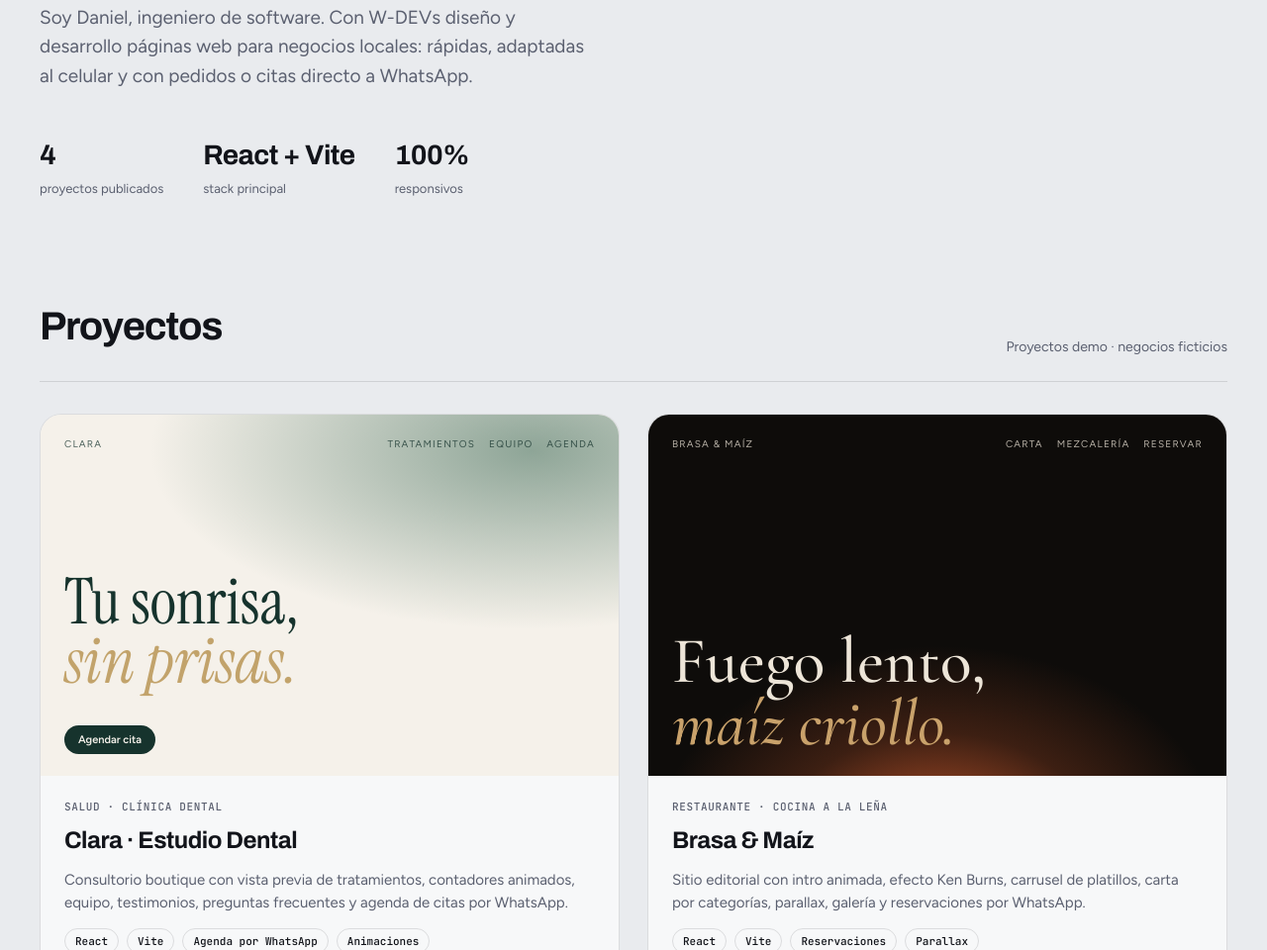
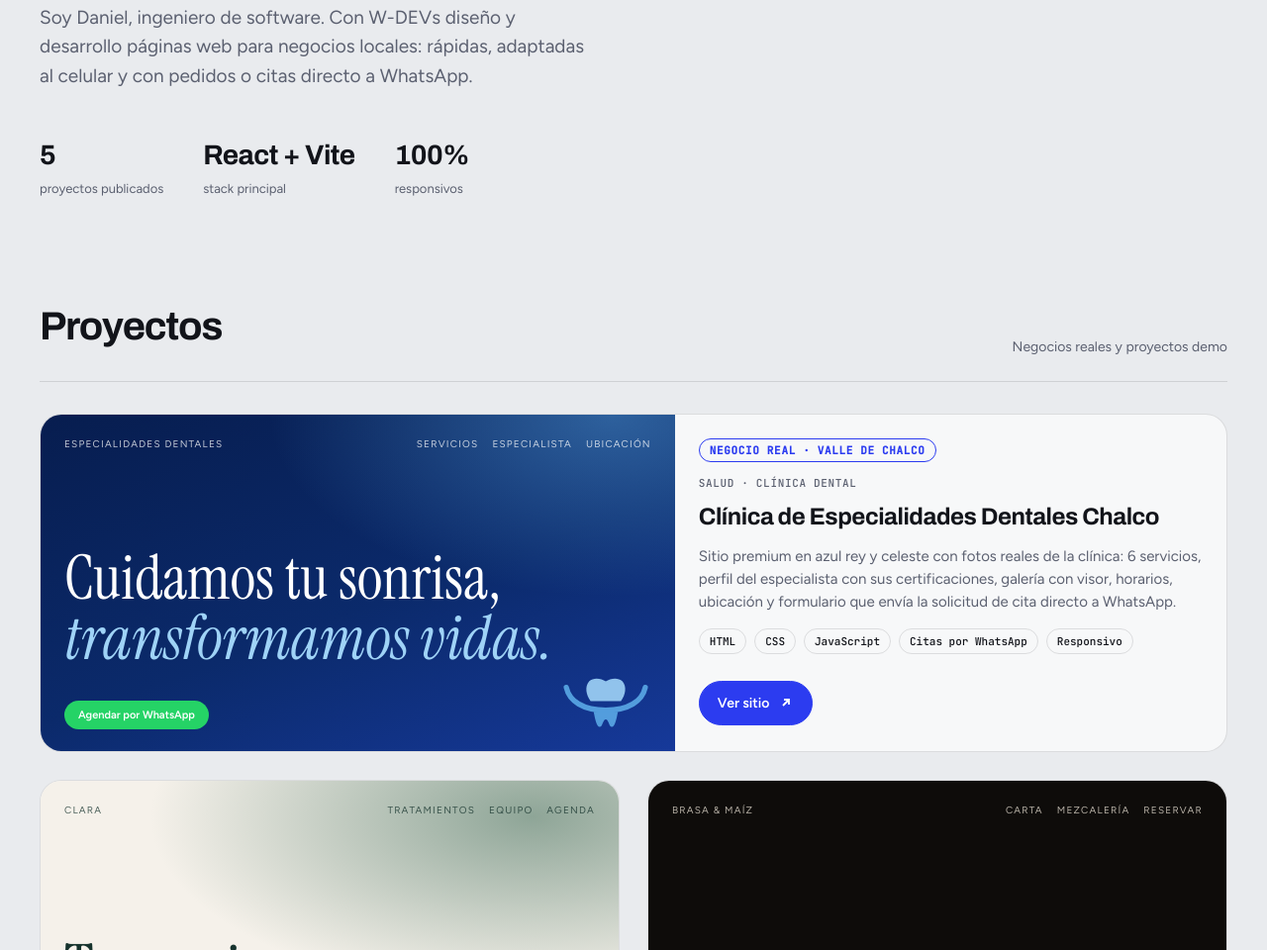
Before and after one commit to benwardjd-ai/benwardjd-ai.github.io, a plain HTML site: page index.html in a window 1280 px wide. Shown: the part 500-1460 px from the top of the page at 99% size. Drawn offline with nearby package versions, Linux system fonts and the light colour scheme.

Commit message:
Add files via upload

```diff
--- a/index.html
+++ b/index.html
@@ -118,6 +118,14 @@
     .p-ropa .stripe::after { content: 'DROP 04'; position: absolute; top: 22px; right: 24px; color: #f1efea; font: 600 10px var(--sans); letter-spacing: .12em; }
     .p-ropa .mini-nav { position: relative; width: 66%; }
 
+    .card.featured { grid-column: 1 / -1; display: grid; grid-template-columns: 1.15fr 1fr; }
+    .card.featured .preview { aspect-ratio: auto; min-height: 340px; }
+    .p-chalco .inner { background: radial-gradient(90% 90% at 90% 0%, rgba(90,169,230,.45) 0%, transparent 60%), linear-gradient(160deg, #071d4f, #0b2a6b 55%, #16399a); color: #fff; }
+    .p-chalco .big { font-family: 'Instrument Serif', serif; font-size: clamp(36px, 5vw, 62px); line-height: .98; }
+    .p-chalco .big em { color: #9fd3f7; }
+    .p-chalco .pill { display: inline-block; margin-top: 16px; font: 600 11px var(--sans); background: #25d366; color: #fff; padding: 8px 14px; border-radius: 999px; }
+    .p-chalco .tooth { position: absolute; right: 24px; bottom: 22px; width: 92px; opacity: .9; }
+    .badge-real { display: inline-flex; align-self: flex-start; font: 600 11px var(--mono); letter-spacing: .06em; text-transform: uppercase; color: var(--accent); border: 1px solid var(--accent); border-radius: 999px; padding: 4px 10px; }
     .body { padding: 24px 24px 26px; display: flex; flex-direction: column; gap: 14px; flex: 1; }
     .meta { font: 500 11px var(--mono); color: var(--muted); letter-spacing: .06em; text-transform: uppercase; }
     .body h3 { font-family: var(--display); font-weight: 700; font-size: 24px; letter-spacing: -0.02em; line-height: 1.15; }
@@ -145,6 +153,8 @@
 
     @media (max-width: 860px) {
       .grid { grid-template-columns: 1fr; }
+      .card.featured { grid-template-columns: 1fr; }
+      .card.featured .preview { aspect-ratio: 16 / 10; min-height: 0; }
       .services ul { grid-template-columns: 1fr 1fr; }
     }
     @media (max-width: 520px) {
@@ -176,7 +186,7 @@
       <h1>Sitios que hacen<br />crecer tu <em>negocio.</em></h1>
       <p class="lead">Soy Daniel, ingeniero de software. Con W-DEVs diseño y desarrollo páginas web para negocios locales: rápidas, adaptadas al celular y con pedidos o citas directo a WhatsApp.</p>
       <div class="stats">
-        <div class="stat"><b>4</b><span>proyectos publicados</span></div>
+        <div class="stat"><b>5</b><span>proyectos publicados</span></div>
         <div class="stat"><b>React + Vite</b><span>stack principal</span></div>
         <div class="stat"><b>100%</b><span>responsivos</span></div>
       </div>
@@ -185,10 +195,32 @@
     <section id="proyectos" class="wrap">
       <div class="section-head">
         <h2>Proyectos</h2>
-        <p>Proyectos demo · negocios ficticios</p>
+        <p>Negocios reales y proyectos demo</p>
       </div>
 
       <div class="grid">
+        <!-- Clínica de Especialidades Dentales Chalco -->
+        <article class="card featured">
+          <a class="preview p-chalco" href="https://benwardjd-ai.github.io/wdevs-clinica-chalco/" target="_blank" rel="noopener" aria-label="Abrir el sitio de Clínica de Especialidades Dentales Chalco">
+            <div class="inner">
+              <div class="mini-nav"><span>Especialidades Dentales</span><i><span>Servicios</span><span>Especialista</span><span>Ubicación</span></i></div>
+              <div class="big">Cuidamos tu sonrisa,<br /><em>transformamos vidas.</em><br /><span class="pill">Agendar por WhatsApp</span></div>
+              <svg class="tooth" viewBox="0 0 120 70" aria-hidden="true"><path d="M8 14c4 18 22 30 52 30s48-12 52-30" fill="none" stroke="#5aa9e6" stroke-width="7" stroke-linecap="round"/><path d="M38 6c6-6 16-4 22 0 6-4 16-6 22 0 6 7 4 18-2 26H40c-6-8-8-19-2-26z" fill="#9fd3f7"/><path d="M44 46c2 10 4 20 8 20s4-10 8-10 4 10 8 10 6-10 8-20z" fill="#5aa9e6"/></svg>
+            </div>
+            <span class="open-tag">Ver sitio ↗</span>
+          </a>
+          <div class="body">
+            <span class="badge-real">Negocio real · Valle de Chalco</span>
+            <span class="meta">Salud · Clínica dental</span>
+            <h3>Clínica de Especialidades Dentales Chalco</h3>
+            <p>Sitio premium en azul rey y celeste con fotos reales de la clínica: 6 servicios, perfil del especialista con sus certificaciones, galería con visor, horarios, ubicación y formulario que envía la solicitud de cita directo a WhatsApp.</p>
+            <ul class="tags"><li>HTML</li><li>CSS</li><li>JavaScript</li><li>Citas por WhatsApp</li><li>Responsivo</li></ul>
+            <div class="actions">
+              <a class="btn primary" href="https://benwardjd-ai.github.io/wdevs-clinica-chalco/" target="_blank" rel="noopener">Ver sitio <svg viewBox="0 0 16 16" fill="none" stroke="currentColor" stroke-width="1.8"><path d="M5 11 11 5M6 5h5v5"/></svg></a>
+            </div>
+          </div>
+        </article>
+
         <!-- Clínica dental -->
         <article class="card">
           <a class="preview p-dental" href="https://benwardjd-ai.github.io/wdevs-clinica-dental/" target="_blank" rel="noopener" aria-label="Abrir el sitio de Clara Estudio Dental">
```
